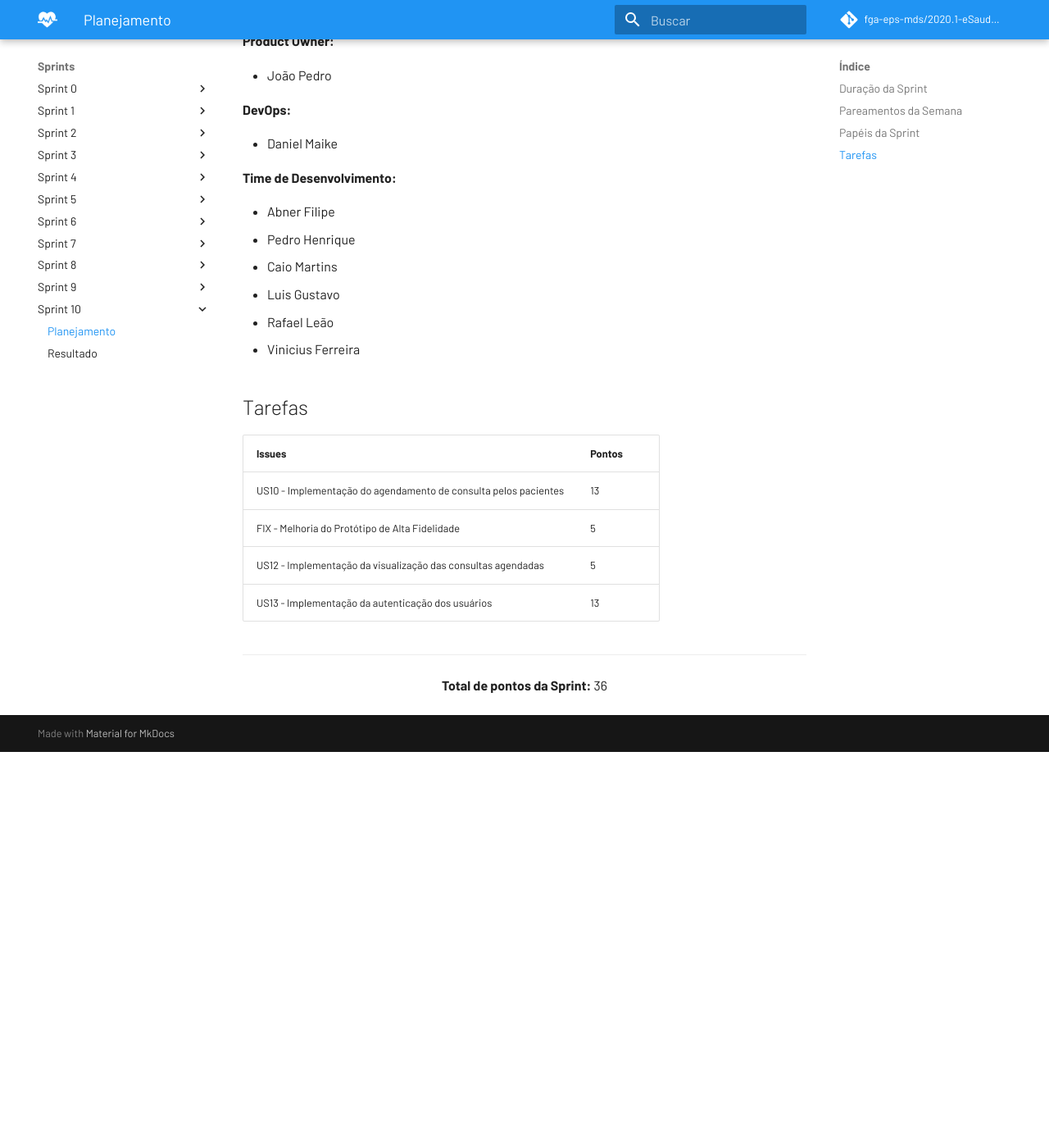
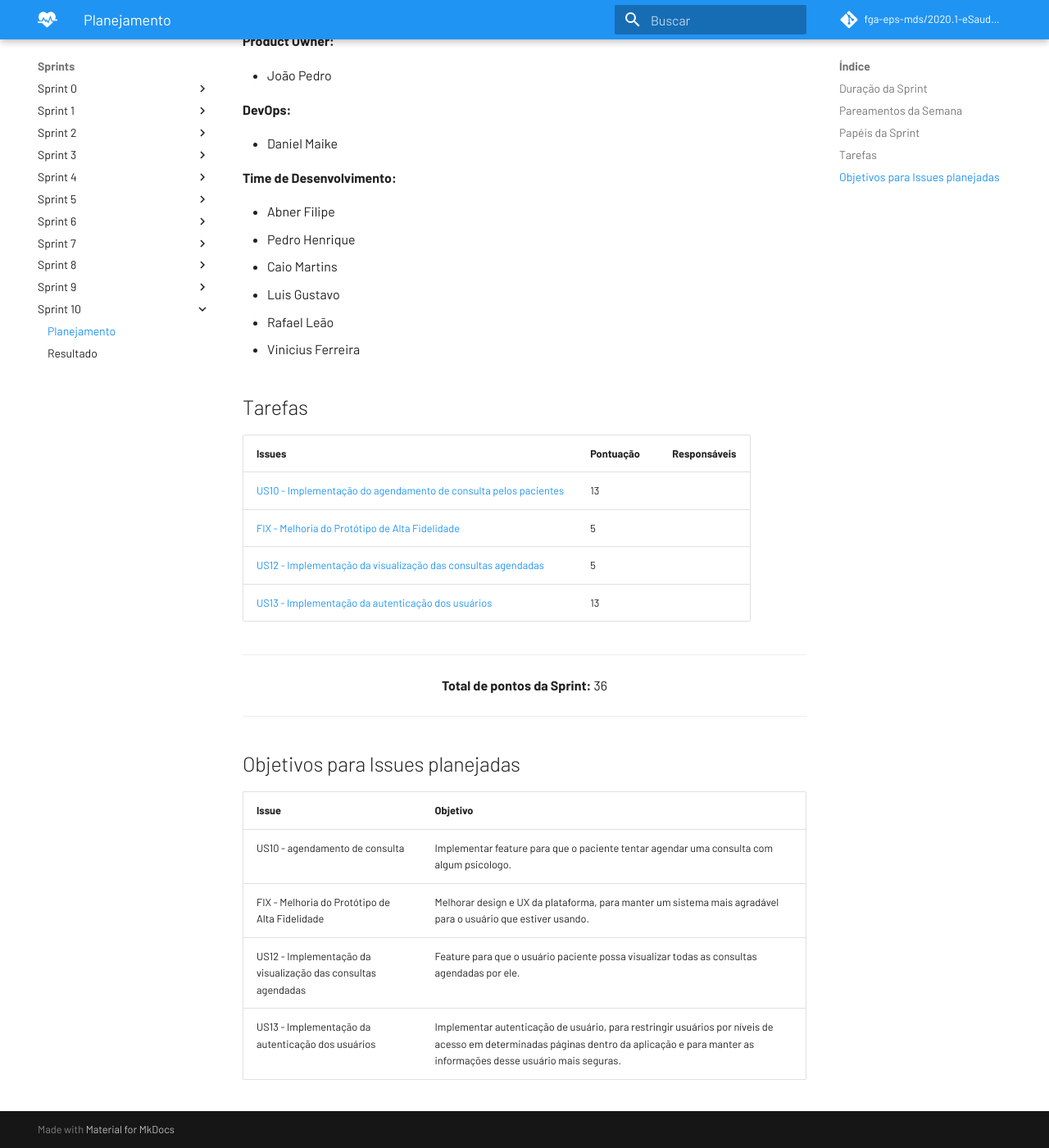
Before and after one commit to fga-eps-mds/2020.1-eSaudeUnB-Wiki, an MkDocs documentation site: the page built from docs/planejamento_sprint10.md, in a window 1280 px wide and 1400 px high, scrolled down 860 px. Shown: the whole window at 82% size. Built offline with MkDocs 1.6.1 and Material for MkDocs 9.7.7, drawn with Linux system fonts in a browser that asks for light colours; comment, search, counter and statistics services are not loaded; before the commit the page ends 1777 px from its top, so only the background shows below that.

Commit message:
docs: improve planing sprint 10

```diff
--- a/docs/planejamento_sprint10.md
+++ b/docs/planejamento_sprint10.md
@@ -43,15 +43,26 @@
 
 ## Tarefas
 
-| Issues | Pontos |
-| ------ | ------ |
-| US10 - Implementação do agendamento de consulta pelos pacientes | 13 |
-| FIX - Melhoria do Protótipo de Alta Fidelidade | 5 |
-| US12 - Implementação da visualização das consultas agendadas | 5 |
-| US13 - Implementação da autenticação dos usuários | 13 |
+| Issues | Pontuação | Responsáveis |
+| ------ | ------ | --------|
+| <a href="https://github.com/fga-eps-mds/2020.1-eSaudeUnB-Wiki/issues/91">US10 - Implementação do agendamento de consulta pelos pacientes</a> | 13 |
+| <a href="https://github.com/fga-eps-mds/2020.1-eSaudeUnB-Wiki/issues/96">FIX - Melhoria do Protótipo de Alta Fidelidade</a> | 5 |
+| <a href="https://github.com/fga-eps-mds/2020.1-eSaudeUnB-Wiki/issues/94">US12 - Implementação da visualização das consultas agendadas</a> | 5 |
+| <a href="https://github.com/fga-eps-mds/2020.1-eSaudeUnB-Wiki/issues/95">US13 - Implementação da autenticação dos usuários</a> | 13 |
 
 <hr>
 
 <p style="text-align: center;">
     <span style="font-weight: bold;">Total de pontos da Sprint:</span> 36
 </p>
+
+<hr>
+
+## Objetivos para Issues planejadas
+
+| Issue | Objetivo |
+| ----- | -------- |
+| US10 - agendamento de consulta | Implementar feature para que o paciente tentar agendar uma consulta com algum psicologo. |
+| FIX - Melhoria do Protótipo de Alta Fidelidade | Melhorar design e UX da plataforma, para manter um sistema mais agradável para o usuário que estiver usando. |
+| US12 - Implementação da visualização das consultas agendadas | Feature para que o usuário paciente possa visualizar todas as consultas agendadas por ele.|
+| US13 - Implementação da autenticação dos usuários | Implementar autenticação de usuário, para restringir usuários por níveis de acesso em determinadas páginas dentro da aplicação e para manter as informações desse usuário mais seguras. |
```
